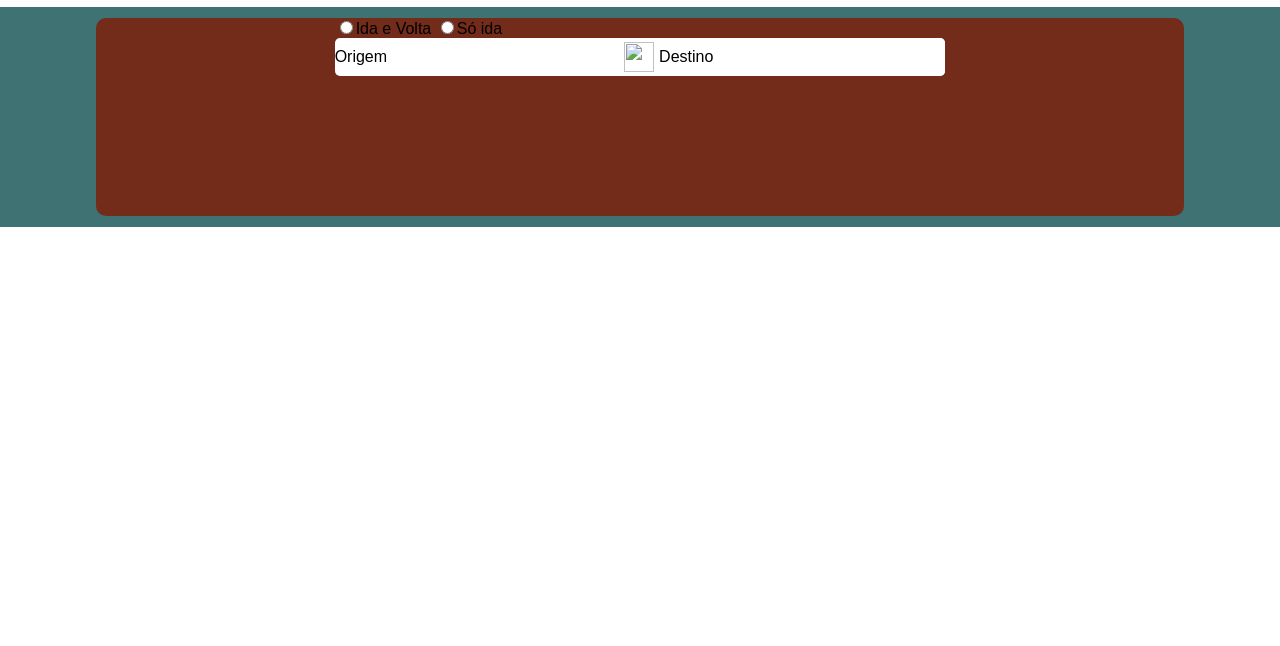
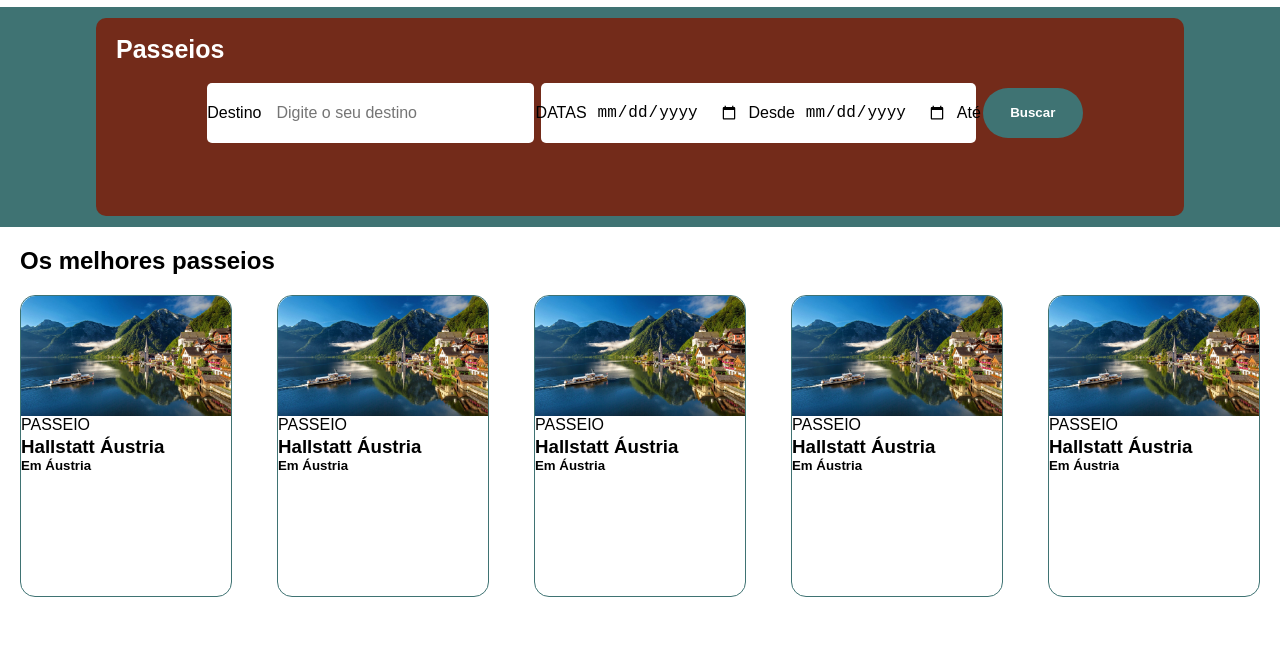
Before and after one commit to weslyramalho/Destino-perfeito, a plain HTML site: page index.html in a window 1280 px wide. Shown: the part 154-800 px from the top of the page. Drawn offline with Linux system fonts and the light colour scheme; a script that the page names is missing.

Commit message:
começando a construção dos cards

```diff
--- a/app/main.js
+++ /dev/null
@@ -1 +0,0 @@
-function ex
--- a/css/styled.css
+++ b/css/styled.css
@@ -99,10 +99,14 @@ a{
     margin-left: 5px;
     display: flex;
     flex-direction: column;
-
+}
+.Icons:hover {
+    fill:#ffffff;
 }
 .Icon_nav:hover {
-    background-color: var(--primary-color);
+    border-radius: 5px;
+    color: var(--primary-color);
+
 }
 .Pesquisa{
     display: flex;
@@ -150,11 +154,15 @@ a{
     background-color: #ffffff;
 }
 .Input_text {
+    display: flex;
+    margin-left: 10px;
     background-color: #ffffff;
     border-radius: 5px;
     border: none;
     display: flex;
     align-items: center;
+    width: 30%;
+    height: 60px;
     gap:5px
 
 
@@ -163,6 +171,100 @@ a{
     border: none;
     outline: none;
     padding: 10px;
+    width: 100%;
     font-size: 16px;
     border-radius: 5px;
 }
+.Input_calendario {
+    display: flex;
+    border: none;
+    align-items: center;
+    justify-content: center;
+    font-size: 16px;
+    border-radius: 5px;
+    background-color: #ffffff;
+    height: 60px;
+    width: 40%;
+    margin: 2px;
+}
+.Input {
+    display: flex;
+    flex-direction: row;
+    gap: 5px;
+    align-items: center;
+    justify-content: center;
+}
+.Form {
+    display: flex;
+    flex-direction: column;
+}
+.Area_input{
+    display: flex;
+    width: 100%;
+}
+.Area_input_btn {
+    display: flex;
+    flex-direction: column;
+    width: 100%;
+
+}
+.Form_Label {
+    display: flex;
+    flex-direction: row;
+    align-items: center;
+    margin-left: 20px;
+}
+.Btn_1{
+    background-color: var(--primary-color);
+    border-radius: 50px;
+    width: 100px;
+    height: 50px;
+    border: none;
+    color: #ffffff;
+    font-weight: bolder;
+}
+h1{
+    font-size: 25px;
+    color: #ffffff;
+}
+h2{
+    margin-left: 20px;
+}
+.Main {
+    display: flex;
+}
+.Main_Section{
+    display: flex;
+    flex-direction: column;
+    width: 100%;
+
+}
+.Cards{
+    display: flex;
+    flex-direction:row;
+    align-items: center;
+    justify-content:space-between;
+    width: 100%;
+}
+.Card_1{
+    margin-left: 20px;
+    margin-right: 20px;
+    display: flex;
+    flex-direction: column;
+    width: 210px;
+    border-radius: 15px;
+    border: 1px solid #3F7373;
+    height: 300PX;
+
+
+}
+.Cards_img{
+    border-radius:15px 15px 0px 0px;
+}
+h3{
+    margin-top: 2px;
+    margin-bottom: 0;
+}
+h5{
+    margin-top: 0px;
+}
--- a/index.html
+++ b/index.html
@@ -29,7 +29,7 @@
         </div>
         <div class="Nav">
             <div class="Nav_Container">
-                <a class="Icon_nav" href="/"><img class="Icons" src="./images/bed.png" alt="cama"> Hospedagens</a>
+                <a class="Icon_nav" href="/"><img class="Icons" src="./images/bed.svg" alt="cama"> Hospedagens</a>
                 <a class="Icon_nav" href="/"><img class="Icons" src="./images/flight.png" alt="cama"> Passagens</a>
                 <a class="Icon_nav" href="/"><img class="Icons" src="./images/luggage.png" alt="cama"> Pacotes</a>
                 <a class="Icon_nav" href="/"><img class="Icons" src="./images/tiket.png" alt="cama"> Passeios</a>
@@ -39,22 +39,26 @@
             <div class="Pesquisa">
                 <div class="Pesquisa_area">
                     <div class="Pesquisa_area_dados">
-                            <form>
                         <div class="Area_input">
                             <div class="Area_input_btn">
                                 <form id="Form" action="/submit" method="post">
-                                            <label>
-                                                <input value="idaeVolta" name="opcao" type="radio" id="idaeVolta">Ida e Volta
-                                            </label>
-                                            <label>
-                                                <input value="soIda" name="opcao" type="radio" id="SOIda">Só ida
-                                            </label>
+                                    <div class="Form_Label">
+                                        <h1>Passeios</h1>
+                                    </div>
+                                    <div class="Input">
                                         <div class="Input_text" id="origemInput">
-                                                <label for="origem">Origem</label>
-                                                <input class="Campo_input" type="text" id="origem" name="origem">
-                                                <img class="Icons" src="./images/two-arrows.png">
-                                                <label for="origem">Destino</label>
-                                                <input class="Campo_input" type="text" id="origem" name="origem">
+                                            <label for="destino">Destino</label>
+                                            <input class="Campo_input" type="text" id="destino" name="destino"
+                                                placeholder="Digite o seu destino">
+                                        </div>
+                                        <div class="Input_calendario">
+                                            <label for="origem">DATAS</label>
+                                            <input class="Campo_input" type="date" id="ida" name="ida"
+                                                placeholder="Ida">Desde
+                                            <input class="Campo_input" type="date" id="volta" name="volta"
+                                                placeholder="Volta">Até
+                                        </div>
+                                        <button class="Btn_1">Buscar</button>
                                     </div>
                                 </form>
                             </div>
@@ -63,18 +67,45 @@
                 </div>
             </div>
         </div>
-                </form>
+        <div class="Main">
+            <div class="Main_Section">
+                <h2>Os melhores passeios </h2>
+                <div class="Cards">
+                    <div class="Card_1">
+                        <img class="Cards_img" src="./images/hallstatt-3609863_1280.jpg" alt="Hallstatt áustria">
+                        PASSEIO
+                        <h3>Hallstatt Áustria</h3>
+                        <h5>Em Áustria</h5>
+                    </div>
+                    <div class="Card_1">
+                        <img class="Cards_img" src="./images/hallstatt-3609863_1280.jpg" alt="Hallstatt áustria">
+                        PASSEIO
+                        <h3>Hallstatt Áustria</h3>
+                        <h5>Em Áustria</h5>
+                    </div>
+                    <div class="Card_1">
+                        <img class="Cards_img" src="./images/hallstatt-3609863_1280.jpg" alt="Hallstatt áustria">
+                        PASSEIO
+                        <h3>Hallstatt Áustria</h3>
+                        <h5>Em Áustria</h5>
+                    </div>
+                    <div class="Card_1">
+                        <img class="Cards_img" src="./images/hallstatt-3609863_1280.jpg" alt="Hallstatt áustria">
+                        PASSEIO
+                        <h3>Hallstatt Áustria</h3>
+                        <h5>Em Áustria</h5>
+                    </div>
+                    <div class="Card_1">
+                        <img class="Cards_img" src="./images/hallstatt-3609863_1280.jpg" alt="Hallstatt áustria">
+                        PASSEIO
+                        <h3>Hallstatt Áustria</h3>
+                        <h5>Em Áustria</h5>
                     </div>
                 </div>
-
-        <div class="">
 
             </div>
         </div>
     </div>
-    </div>
-
-    </div>
 </body>
 
 </html>
```
Also changed, not shown: teste.htm (+42 -80 lines), images/bed.png (deleted), images/bed.svg (added), images/hallstatt-3609863_1280.jpg (added). Lines whose indentation alone changed are shown as unchanged.
